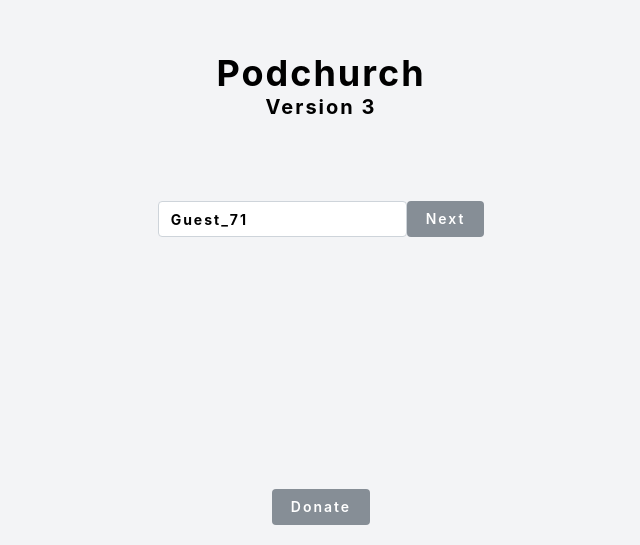
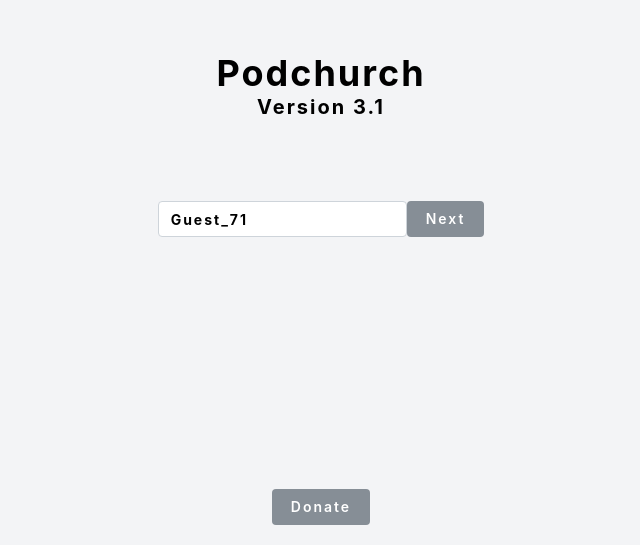
Before and after one commit to stevenbandola/p3, a React (Vite) app: page / in a window 1280 px wide. Shown: the part 255-800 px from the top of the page, without its empty margins (319-959 px from the left). Built offline with nearby package versions, Linux system fonts and the light colour scheme; no server answers.

Commit message:
update version

```diff
--- a/package.json
+++ b/package.json
@@ -1,6 +1,6 @@
 {
   "name": "react-three-vite",
-  "version": "1.0.1",
+  "version": "3.1.0",
   "description": "A simple React Three Fiber + Vite + Typescript starter with an import-ready CodeSandbox config.",
   "keywords": [
     "r3f",
--- a/src/Lobby.tsx
+++ b/src/Lobby.tsx
@@ -9,7 +9,7 @@ function Lobby({ onJoinOrCreateRoom }: { onJoinOrCreateRoom: () => void }) {
   return (
     <div className='flex flex-col items-center justify-center h-screen bg-gray-100'>
       <div className='text-black text-4xl font-bold'>Podchurch</div>
-      <div className='text-black text-xl f '>Version 3</div>
+      <div className='text-black text-xl f '>Version 3.1</div>
 
       <div className='flex mt-20'>
         {/* <button
--- a/src/components/UI/UI.jsx
+++ b/src/components/UI/UI.jsx
@@ -65,7 +65,7 @@ export const UI = () => {
             <span>Podchurch</span>
           </div>
           <div className='text-xs mt-1 text-base max-md:text-xs'>
-            <span>Version 3.0</span>
+            <span>Version 3.1</span>
           </div>
         </div>
         <div className='cursor-pointer absolute bottom-0 left-1 text-center'>
```
